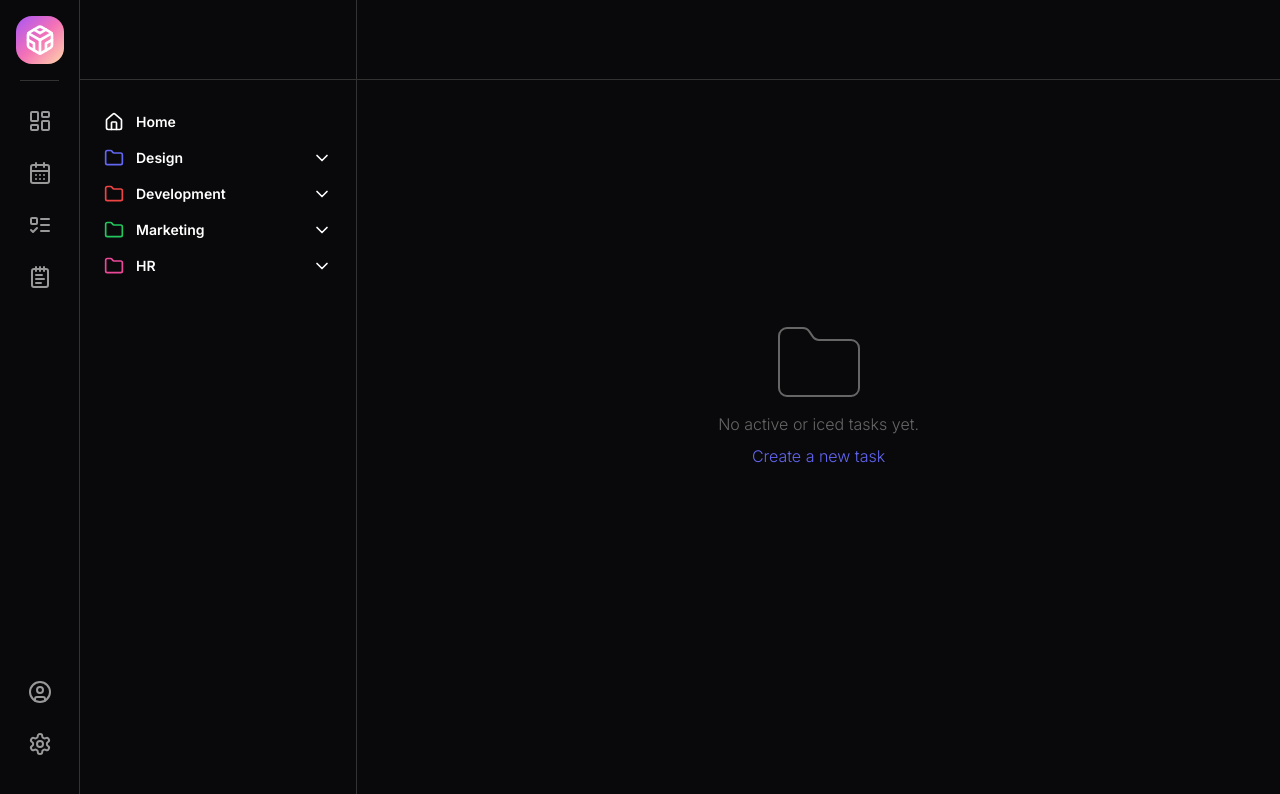
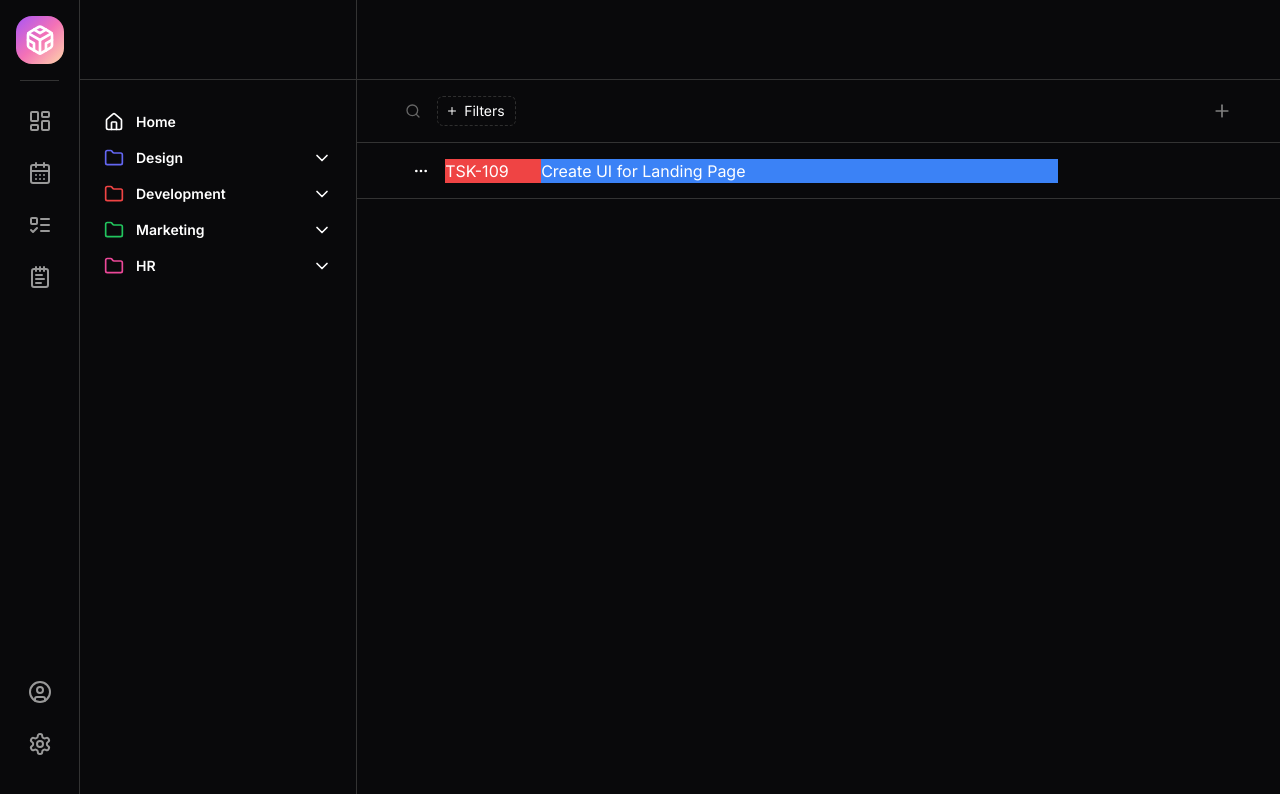
Before and after one commit to domody/prodo, a Next.js app: page /home/tasks in a window 1280 px wide. Both pictures are taken after a click on the element "Create a new task". Shown: the top 794 px of the page. Built offline with nearby package versions, Linux system fonts and the light colour scheme.

Commit message:
Added a way to add tasks via the empty state and a new add button, just a temp placeholder until mongodb is working

```diff
--- a/src/app/home/tasks/page.js
+++ b/src/app/home/tasks/page.js
@@ -13,35 +13,36 @@ FULL CAPS LOOKS COOL
 ********************************************************
 
 */
+"use client";
 
+import React, { useState } from "react";
 import SkinnySidebar from "../components/skinnySidebar";
-
 import { PlusIcon } from "@heroicons/react/24/outline";
 import { CheckCircleIcon } from "@heroicons/react/24/solid";
-
-import { Plus } from "lucide-react";
-import { Loader } from "lucide-react";
-import { Clock } from "lucide-react";
-import { CircleDashed } from "lucide-react";
-import { CircleCheck } from "lucide-react";
-import { CircleSlash } from "lucide-react";
-import { Search } from "lucide-react";
-import { Users } from "lucide-react";
-import { HomeIcon } from "lucide-react";
-import { Folder } from "lucide-react";
-import { ChevronDown } from "lucide-react";
-
+import {
+  Plus,
+  Loader,
+  Clock,
+  CircleDashed,
+  CircleCheck,
+  CircleSlash,
+  Search,
+  Users,
+  HomeIcon,
+  Folder,
+  ChevronDown,
+} from "lucide-react";
 import Task from "./components/task";
 
-// Alter length of tasks variable to alter how many tasks appear, i.e [1, 2, 3, etc]
-const tasks = [];
-var tasksEmpty = false;
+export default function Home() {
+  // Alter length of tasks variable to alter how many tasks appear, i.e [1, 2, 3, etc]
+  const [tasks, setTasks] = useState([]);
+  const tasksEmpty = tasks.length === 0;
 
-if (tasks.length == 0) {
-  tasksEmpty = true;
-}
+  const handleCreateNewTask = () => {
+    setTasks([...tasks, tasks.length + 1]);
+  };
 
-export default function Home() {
   return (
     <main className="flex h-screen w-screen items-start justify-start !overflow-hidden text-balance bg-dark-900">
       <SkinnySidebar />
@@ -105,13 +106,17 @@ export default function Home() {
           <div className="h-20 w-full border-b border-dark-500"></div>
           <div className="flex h-[calc(100vh-5rem)] w-full flex-col items-start justify-start overflow-x-hidden">
             <div
-              className={`flex w-full items-center justify-start space-x-2 px-12 py-4 ${tasksEmpty ? "hidden" : ""}`}
+              className={`flex w-full items-center justify-between space-x-2 border-b border-dark-500 px-12 py-4 ${tasksEmpty ? "hidden" : ""}`}
             >
-              <Search className="mr-2 h-4 w-4 text-dark-300" />
-              <div className="ml-2 flex cursor-pointer items-center justify-center rounded-md border border-dashed border-[#2F2F2F] py-1 pl-2 pr-2.5 text-sm  transition-all hover:text-dark-50">
-                <Plus className="mr-1.5 h-3 w-3" />
-                Filters
+              <div className="flex items-center justify-start">
+                <Search className="mr-2 h-4 w-4 text-dark-300" />
+                <div className="ml-2 flex cursor-pointer items-center justify-center rounded-md border border-dashed border-[#2F2F2F] py-1 pl-2 pr-2.5 text-sm  transition-all hover:text-dark-50">
+                  <Plus className="mr-1.5 h-3 w-3" />
+                  Filters
+                </div>
               </div>
+              <Plus className="ml-auto h-5 w-5 text-dark-200 cursor-pointer"
+              onClick={handleCreateNewTask} />
             </div>
             <div className="scrollbar-hidden h-full w-full overflow-x-hidden overflow-y-scroll">
               {tasks.map(function (object, i) {
@@ -132,7 +137,10 @@ export default function Home() {
                 <p className="text-base font-light text-dark-300">
                   No active or iced tasks yet.
                 </p>
-                <p className="mb-24 mt-2 cursor-pointer text-base font-light text-indigo-500">
+                <p
+                  className="mb-24 mt-2 cursor-pointer text-base font-light text-indigo-500"
+                  onClick={handleCreateNewTask}
+                >
                   Create a new task
                 </p>
               </div>
```
